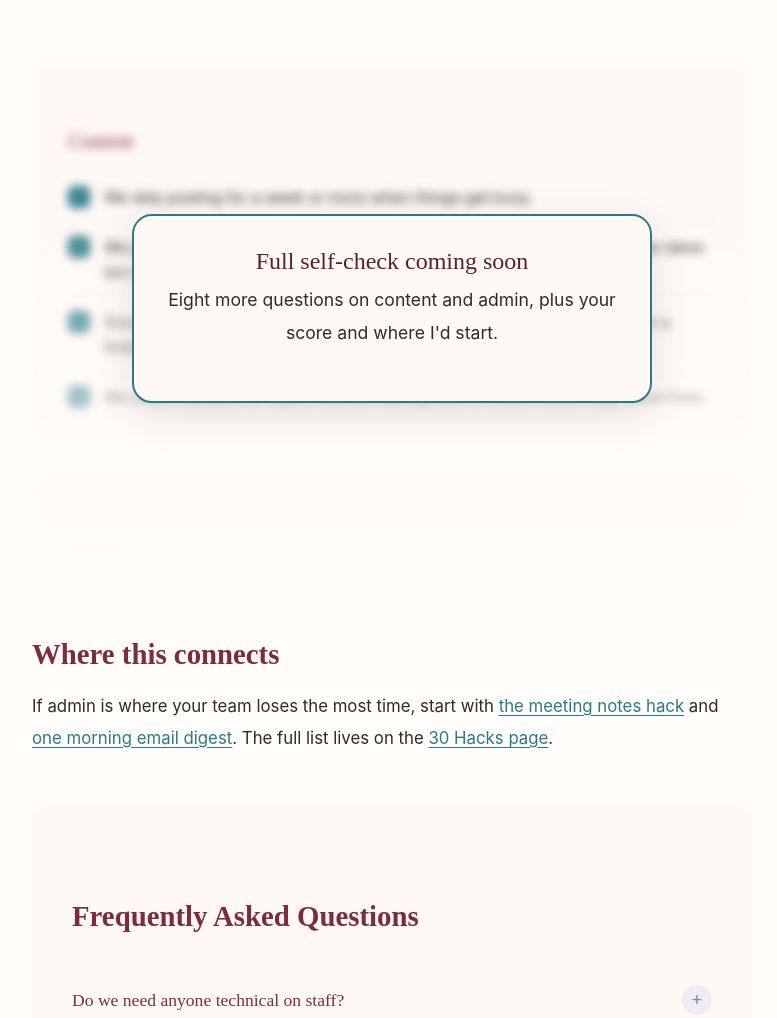
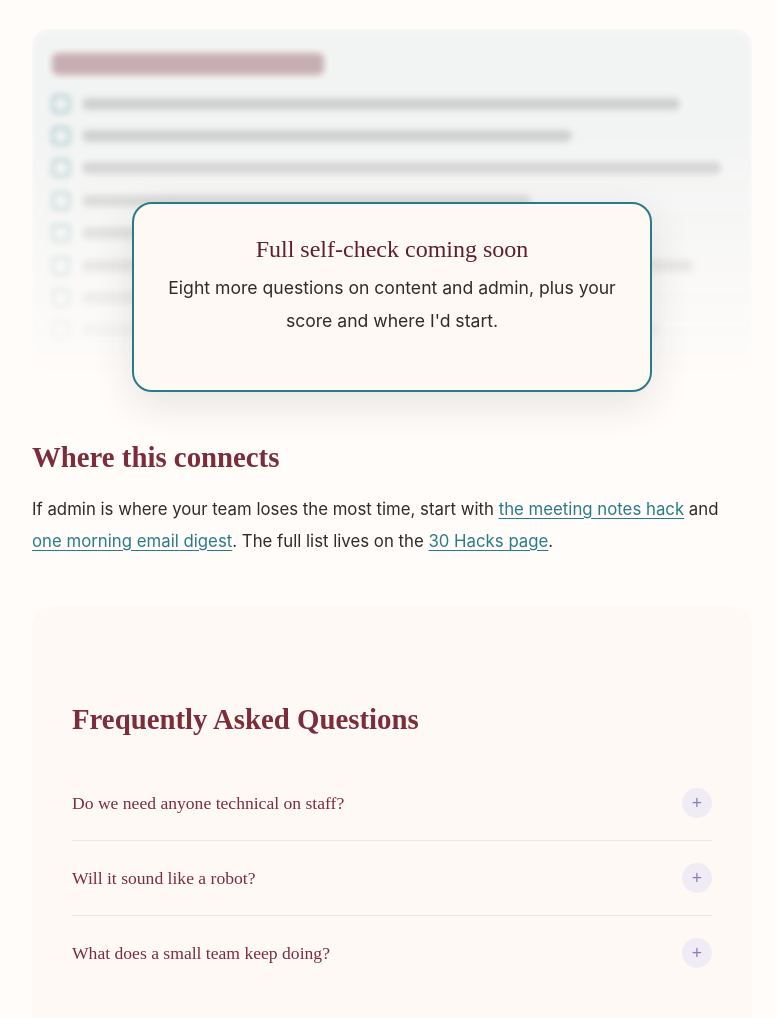
Before and after one commit to Mia8989/dahliaimanbay.com, a plain HTML site: page blog/small-team-marketing-self-check.html in a window 1280 px wide. Shown: the part 3792-4810 px from the top of the page, without its empty margins (248-1025 px from the left). Drawn offline with Linux system fonts and the light colour scheme.

Commit message:
Hack 36: keep the gated questions out of the page (#4)
Co-authored-by: Claude <noreply@anthropic.com>

```diff
--- a/blog/small-team-marketing-self-check.html
+++ b/blog/small-team-marketing-self-check.html
@@ -358,8 +358,12 @@
     </style>
     <style>
         .gate-wrap{position:relative;margin:2rem 0}
-        .gated{filter:blur(5px);pointer-events:none;user-select:none;max-height:560px;overflow:hidden;-webkit-mask-image:linear-gradient(#000 35%,transparent 95%);mask-image:linear-gradient(#000 35%,transparent 95%)}
-        .gate-card{position:absolute;left:50%;top:50%;transform:translate(-50%,-50%);width:min(92%,520px);background:var(--cream,#FFF9F5);border:2px solid var(--teal,#2A7B88);border-radius:20px;padding:2rem 1.75rem;text-align:center;box-shadow:0 12px 40px rgba(44,44,44,.12)}
+        .gated{position:relative;padding:1.5rem 1.25rem;border-radius:16px;background:rgba(42,123,136,.06);filter:blur(3px);pointer-events:none;user-select:none;-webkit-mask-image:linear-gradient(#000 30%,transparent 100%);mask-image:linear-gradient(#000 30%,transparent 100%)}
+        .lock-head{height:22px;width:40%;border-radius:6px;background:rgba(123,45,59,.35);margin-bottom:1.25rem}
+        .lock-row{display:flex;align-items:center;gap:.75rem;margin:.9rem 0}
+        .lock-box{flex:0 0 18px;height:18px;border:2px solid rgba(42,123,136,.5);border-radius:4px}
+        .lock-line{height:12px;border-radius:6px;background:rgba(44,44,44,.18)}
+        .gate-card{position:relative;margin:-11rem auto 0;width:min(100%,520px);background:var(--cream,#FFF9F5);border:2px solid var(--teal,#2A7B88);border-radius:20px;padding:2rem 1.75rem;text-align:center;box-shadow:0 12px 40px rgba(44,44,44,.12)}
         .gate-card h3{margin:0 0 .5rem;font-size:1.5rem}
         .gate-card p{margin:0 0 1.25rem;font-size:1.1rem}
         .gate-btn{display:inline-block;background:var(--teal,#2A7B88);color:#FFF9F5;padding:.9rem 1.6rem;border-radius:999px;font-weight:700;font-size:1.1rem;text-decoration:none;min-height:44px}
@@ -453,22 +457,15 @@
 
         <div class="gate-wrap fade-up" id="get-the-self-check">
             <div class="gated" aria-hidden="true">
-                <div class="checklist-section">
-                    <h3>Content</h3>
-            <div class="checklist-item"><span class="checklist-check">&#9744;</span><span class="checklist-item-text">We skip posting for a week or more when things get busy.</span></div>
-            <div class="checklist-item"><span class="checklist-check">&#9744;</span><span class="checklist-item-text">We post the same caption on every channel because writing separate ones takes too long.</span></div>
-            <div class="checklist-item"><span class="checklist-check">&#9744;</span><span class="checklist-item-text">Good stories (a program win, a happy customer, a volunteer moment) sit in a folder and never get posted.</span></div>
-            <div class="checklist-item"><span class="checklist-check">&#9744;</span><span class="checklist-item-text">We share numbers or claims without having time to check where they came from.</span></div>
-                </div>
-                <div class="checklist-section">
-                    <h3>Admin</h3>
-            <div class="checklist-item"><span class="checklist-check">&#9744;</span><span class="checklist-item-text">Follow-ups after meetings go out days later, or not at all.</span></div>
-            <div class="checklist-item"><span class="checklist-check">&#9744;</span><span class="checklist-item-text">Pulling together the monthly or board report takes someone most of a day.</span></div>
-            <div class="checklist-item"><span class="checklist-check">&#9744;</span><span class="checklist-item-text">Important emails get buried under newsletters, receipts and notifications.</span></div>
-            <div class="checklist-item"><span class="checklist-check">&#9744;</span><span class="checklist-item-text">New members, donors or customers don&#x27;t get a welcome email, or it&#x27;s written fresh every time.</span></div>
-                </div>
-                <h3>Your score</h3>
-                <p>0 to 3: you're in good shape. 4 to 7: marketing is eating time your team needs for the mission. 8 to 12: your team is carrying a lot by hand.</p>
+                <div class="lock-head"></div>
+                    <div class="lock-row"><span class="lock-box"></span><span class="lock-line" style="width:88%"></span></div>
+                    <div class="lock-row"><span class="lock-box"></span><span class="lock-line" style="width:72%"></span></div>
+                    <div class="lock-row"><span class="lock-box"></span><span class="lock-line" style="width:94%"></span></div>
+                    <div class="lock-row"><span class="lock-box"></span><span class="lock-line" style="width:66%"></span></div>
+                    <div class="lock-row"><span class="lock-box"></span><span class="lock-line" style="width:81%"></span></div>
+                    <div class="lock-row"><span class="lock-box"></span><span class="lock-line" style="width:90%"></span></div>
+                    <div class="lock-row"><span class="lock-box"></span><span class="lock-line" style="width:70%"></span></div>
+                    <div class="lock-row"><span class="lock-box"></span><span class="lock-line" style="width:85%"></span></div>
             </div>
             <div class="gate-card">
                 <h3>Full self-check coming soon</h3>
```
